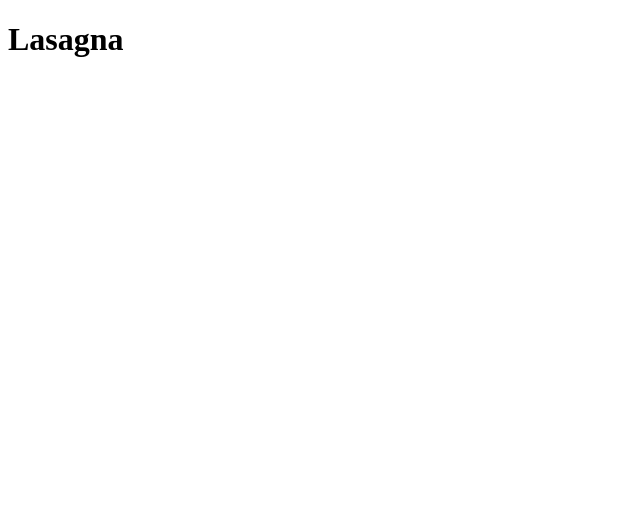
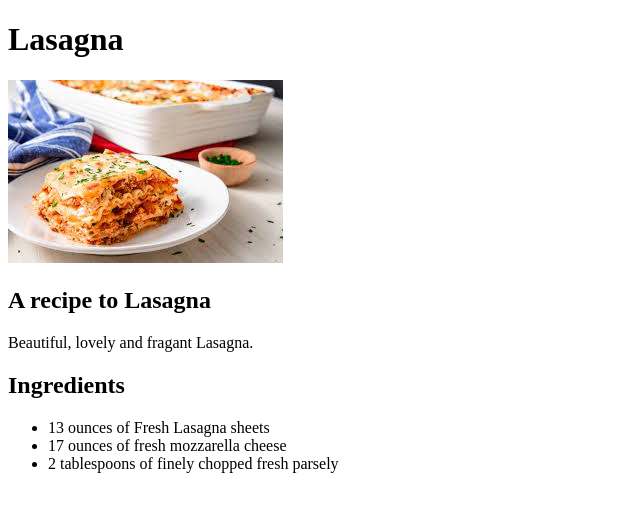
Before and after one commit to s3604730/odin-recipes, a plain HTML site: page recipes/lasagna.html in a window 1280 px wide. Shown: the whole page, without its empty margins (0-640 px from the left). Drawn offline with Linux system fonts and the light colour scheme.

Commit message:
added picture and ingredients

```diff
--- a/recipes/lasagna.html
+++ b/recipes/lasagna.html
@@ -1,11 +1,23 @@
 <!DOCTYPE html>
 <html>
+
 <head>
     <meta charset="UTF-8">
     <title>Lasagna</title>
 
 </head>
+
 <body>
     <h1>Lasagna</h1>
+    <img src="lasagna.jpeg">
+    <h2>A recipe to Lasagna</h2>
+    <p>Beautiful, lovely and fragant Lasagna.</p>
+    <h2>Ingredients</h2>
+    <ul>
+        <li>13 ounces of Fresh Lasagna sheets</li>
+        <li>17 ounces of fresh mozzarella cheese</li>
+        <li>2 tablespoons of finely chopped fresh parsely</li>
+    </ul>
 </body>
+
 </html>
```
Also changed, not shown: recipes/lasagna.jpeg (added). Lines whose indentation alone changed are shown as unchanged.
